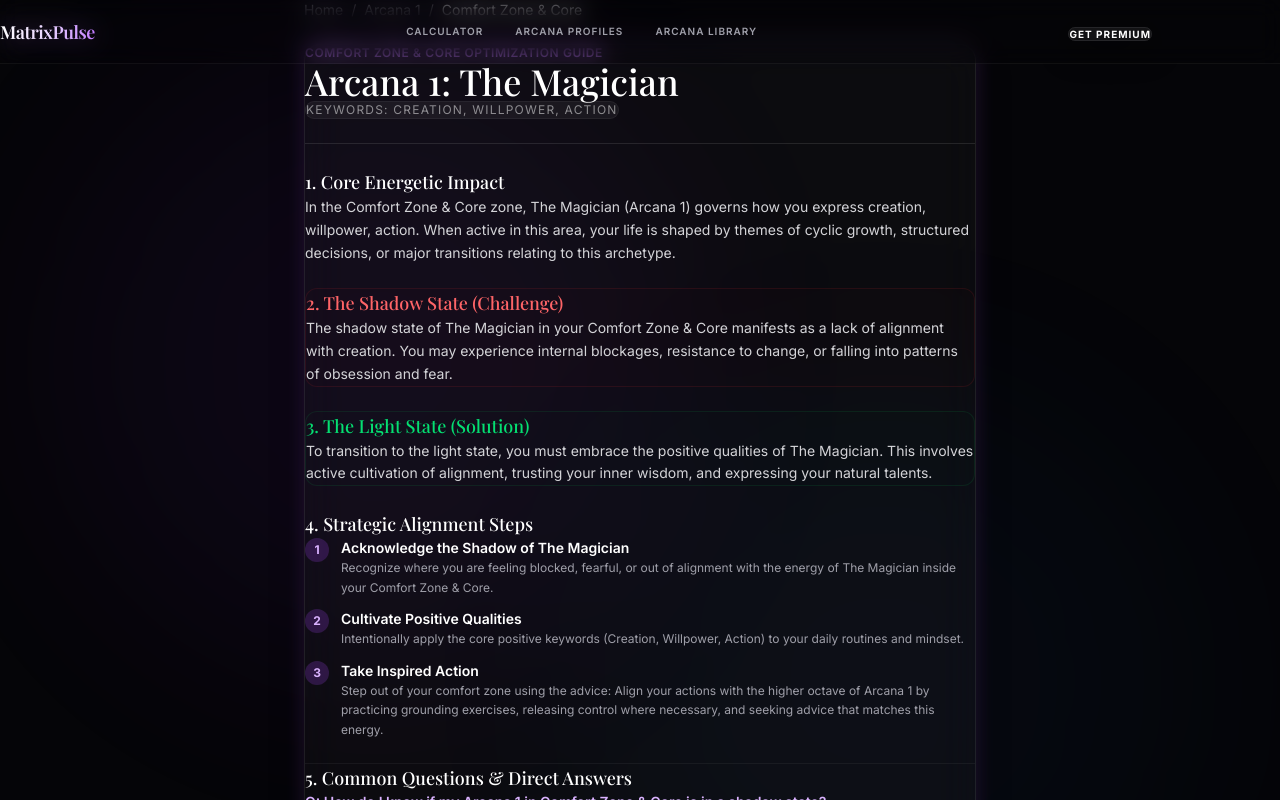
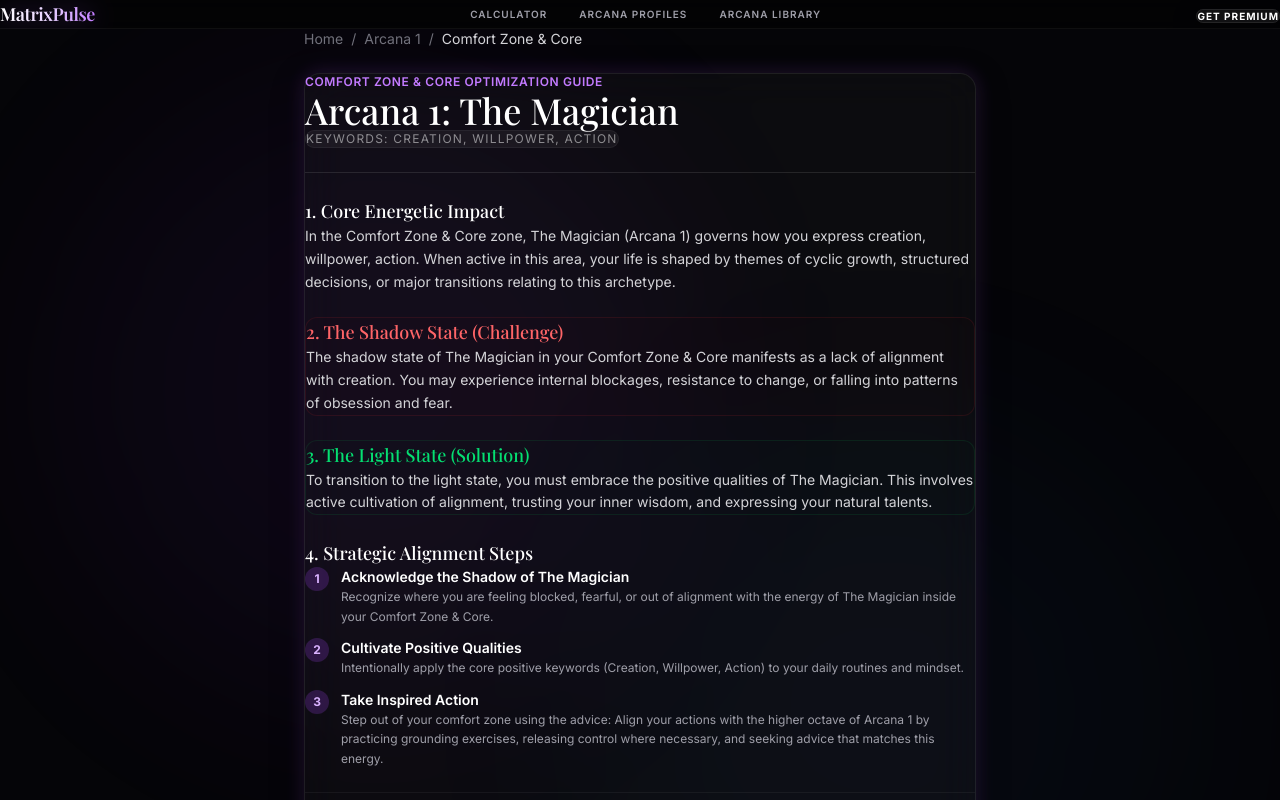
Before and after one commit to sarwech-odho/MatrixPulse, a Next.js app: page /meaning/1/comfort in a window 1280 px wide. Shown: the top 800 px of the page. Built offline with nearby package versions, Linux system fonts and the light colour scheme.

Commit message:
design: revert Navbar to standard relative document flow and reset template margins

```diff
--- a/app/layout.tsx
+++ b/app/layout.tsx
@@ -31,7 +31,7 @@ export default function RootLayout({
     >
       <body className="min-h-full flex flex-col bg-[#050508]">
         <Navbar />
-        <main className="flex-grow pt-28 md:pt-32">
+        <main className="flex-grow">
           {children}
         </main>
       </body>
--- a/app/meaning/[arcana]/[zone]/page.tsx
+++ b/app/meaning/[arcana]/[zone]/page.tsx
@@ -97,7 +97,7 @@ export default async function ArcanaZoneSpokePage({ params }: Props) {
   };
 
   return (
-    <div className="relative w-full flex flex-col items-center justify-start bg-[#050508] overflow-hidden px-4 mt-32 md:mt-40 pb-16 flex-auto">
+    <div className="relative w-full bg-[#050508] overflow-hidden py-12 px-4 flex flex-col items-center justify-center flex-auto">
       {/* Dynamic JSON-LD injection */}
       <script
         type="application/ld+json"
--- a/app/meaning/[arcana]/page.tsx
+++ b/app/meaning/[arcana]/page.tsx
@@ -51,7 +51,7 @@ export default async function ArcanaHubPage({ params }: Props) {
   ];
 
   return (
-    <div className="relative w-full flex flex-col items-center justify-start bg-[#050508] overflow-hidden px-4 mt-32 md:mt-40 pb-16 flex-auto">
+    <div className="relative w-full bg-[#050508] overflow-hidden py-12 px-4 flex flex-col items-center justify-center flex-auto">
       {/* Aurora Background */}
       <div className="pointer-events-none absolute inset-0 z-0 overflow-hidden select-none">
         <div className="absolute top-[10%] left-[5%] w-[45vw] h-[45vw] rounded-full bg-[var(--aurora-1)] blur-[100px] opacity-40 animate-aurora-1" />
--- a/components/Navbar.tsx
+++ b/components/Navbar.tsx
@@ -3,10 +3,10 @@ import Link from 'next/link';
 
 export default function Navbar() {
   return (
-    <header className="fixed top-0 left-0 right-0 z-50 h-16 border-b border-white/5 bg-black/10 backdrop-blur-[12px]">
-      <div className="flex items-center justify-between px-6 md:px-12 max-w-6xl mx-auto h-full w-full">
+    <header className="relative w-full border-b border-white/5 bg-black/40 backdrop-blur-md px-8 py-4 flex items-center justify-between">
+      <div className="mx-auto max-w-7xl w-full px-4 flex items-center justify-between">
         {/* Left Side: Logo */}
-        <Link href="/" className="pl-6 lg:pl-12 font-serif text-lg font-semibold tracking-tight text-transparent bg-clip-text bg-gradient-to-r from-white via-purple-200 to-purple-400 drop-shadow-[0_0_12px_rgba(168,85,247,0.4)] hover:text-purple-300 transition-colors">
+        <Link href="/" className="font-serif text-lg font-semibold tracking-tight text-transparent bg-clip-text bg-gradient-to-r from-white via-purple-200 to-purple-400 drop-shadow-[0_0_12px_rgba(168,85,247,0.4)] hover:text-purple-300 transition-colors">
           MatrixPulse
         </Link>
 
```
